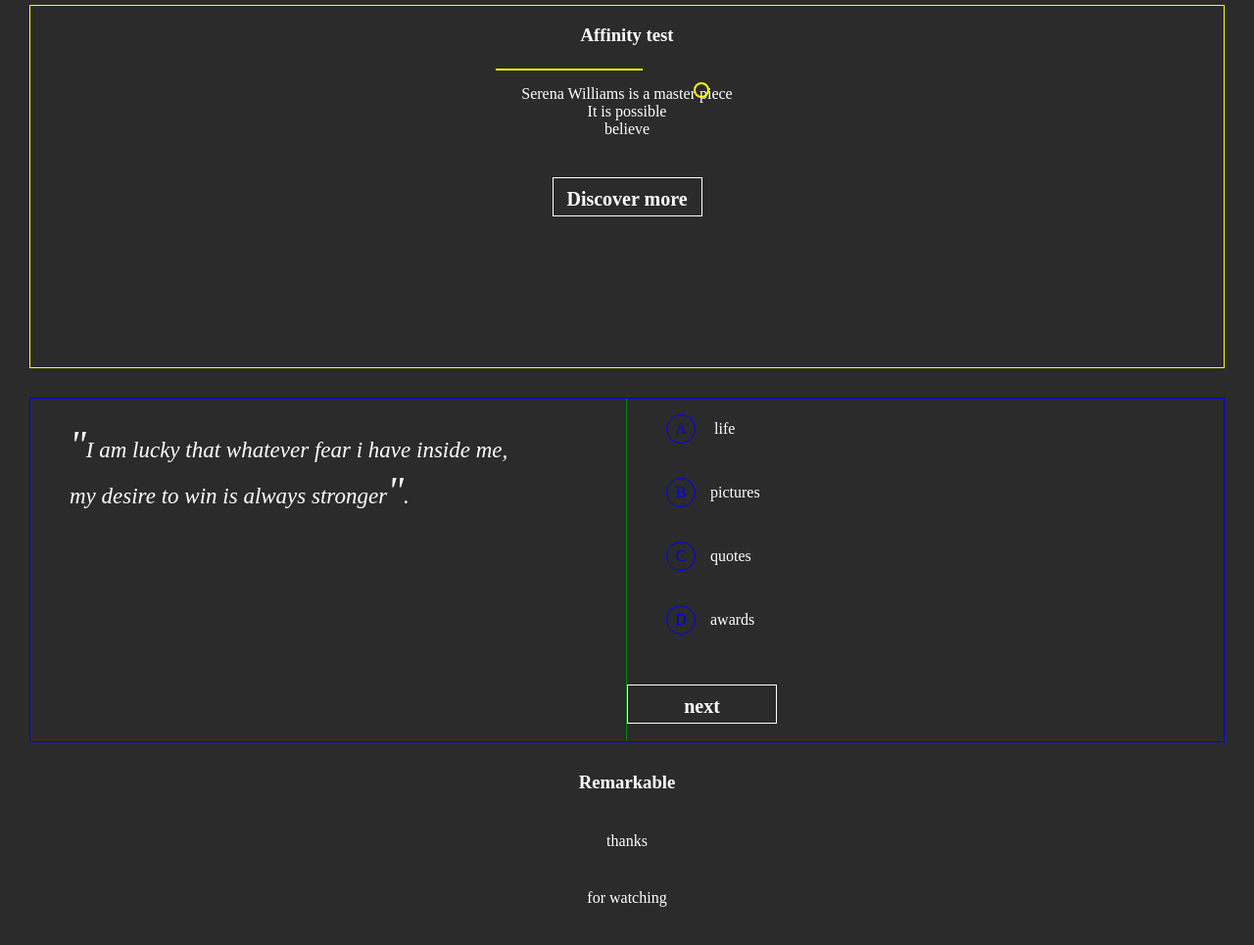
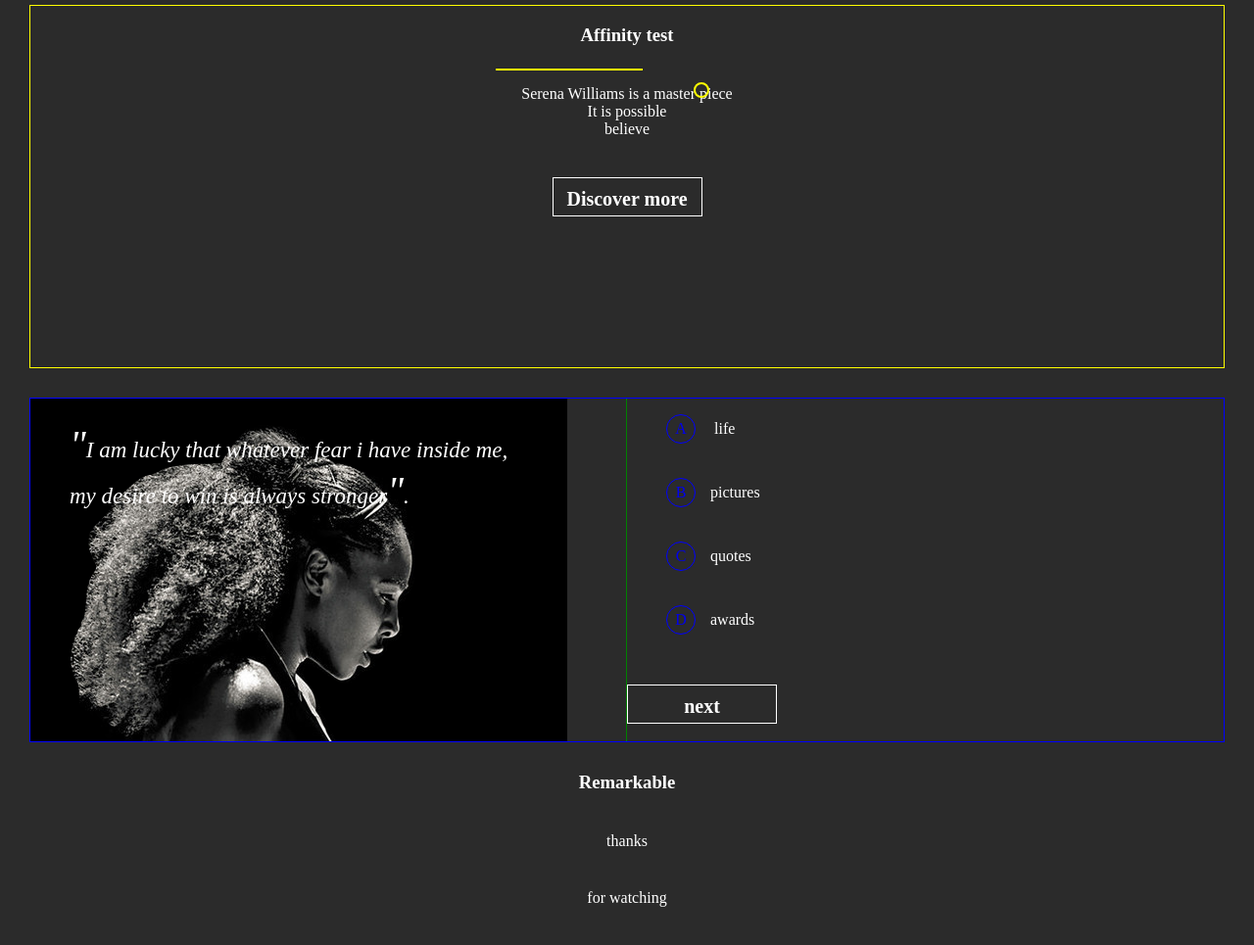
Before and after one commit to jakazzy/webD-templates, a plain HTML site: page tribute_page/index.html in a window 1280 px wide. Shown: the part 97-1062 px from the top of the page at 98% size. Drawn offline with Linux system fonts and the light colour scheme.

Commit message:
add image

```diff
--- a/tribute_page/style.css
+++ b/tribute_page/style.css
@@ -161,6 +161,11 @@
     float: left;
 }
 
+.first-container {
+    background: url(images/serena-williams-1_burned.png) no-repeat;
+    background-color: black;
+}
+
 blockquote {
     font-style: italic;
     font-size: 23px;
```
Also changed, not shown: tribute_page/images/serena-2.jpeg (added), tribute_page/images/serena-3.jpeg (added), tribute_page/images/serena-4.jpeg (added), tribute_page/images/serena-williams-1.jpg (added), tribute_page/images/serena-williams-1_burned.png (added).
